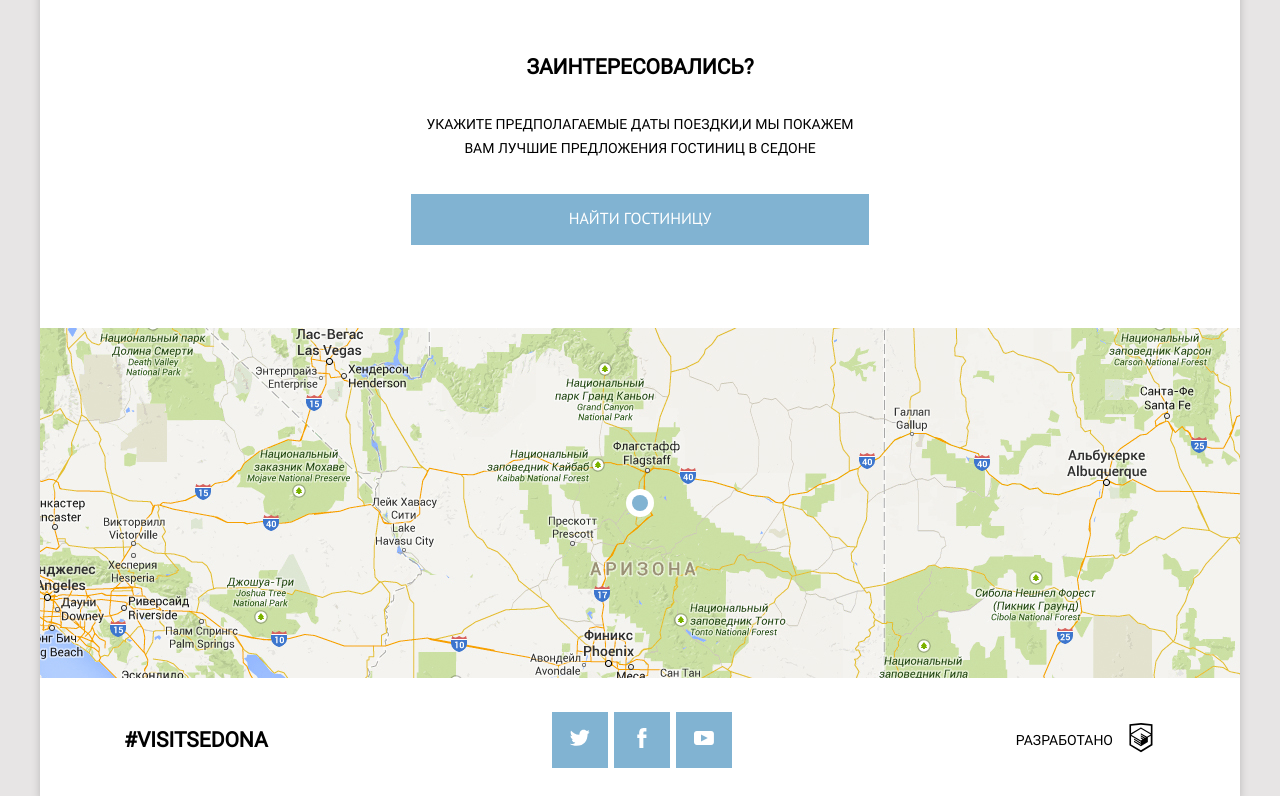
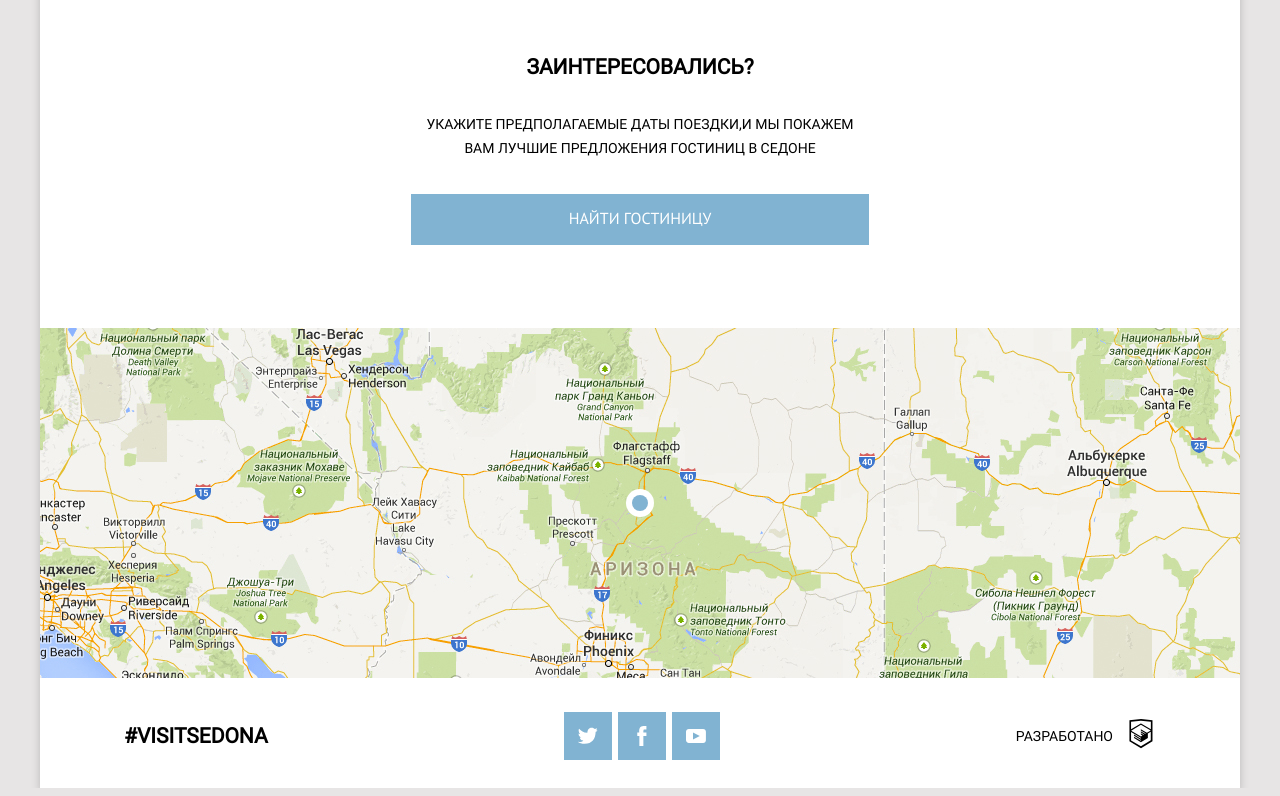
Before and after one commit to Antonio233444/Sedona, a website: page app/html/index.html in a window 1280 px wide. Shown: the part 1925-2721 px from the top of the page. Drawn offline with nearby package versions, Linux system fonts and the light colour scheme; files that its build step writes are made by us from their sources; files whose address does not match are found by name.

Commit message:
Правка подвала сайта

```diff
--- a/app/scss/blocks/nav.scss
+++ b/app/scss/blocks/nav.scss
@@ -66,7 +66,6 @@
 }
 
 .nav__link:active {
-  background-color: #5496BD;
   color: rgba(0, 0, 0,0.3);
 }
 
--- a/app/scss/blocks/socials.scss
+++ b/app/scss/blocks/socials.scss
@@ -7,11 +7,15 @@
 
 .socials__item {
   background-color: $socials-bg;
+}
+
+
+.socials__link {
+  width: 48px;
+  height: 48px;
   display: flex;
+  align-items: center;
   justify-content: center;
-  align-items: center;
-  padding: 16px 18px 16px 18px;
-  cursor: pointer;
 }
 
 
```
Also changed, not shown: docs/index.html (+1 -1 lines), docs/css/main.css.
